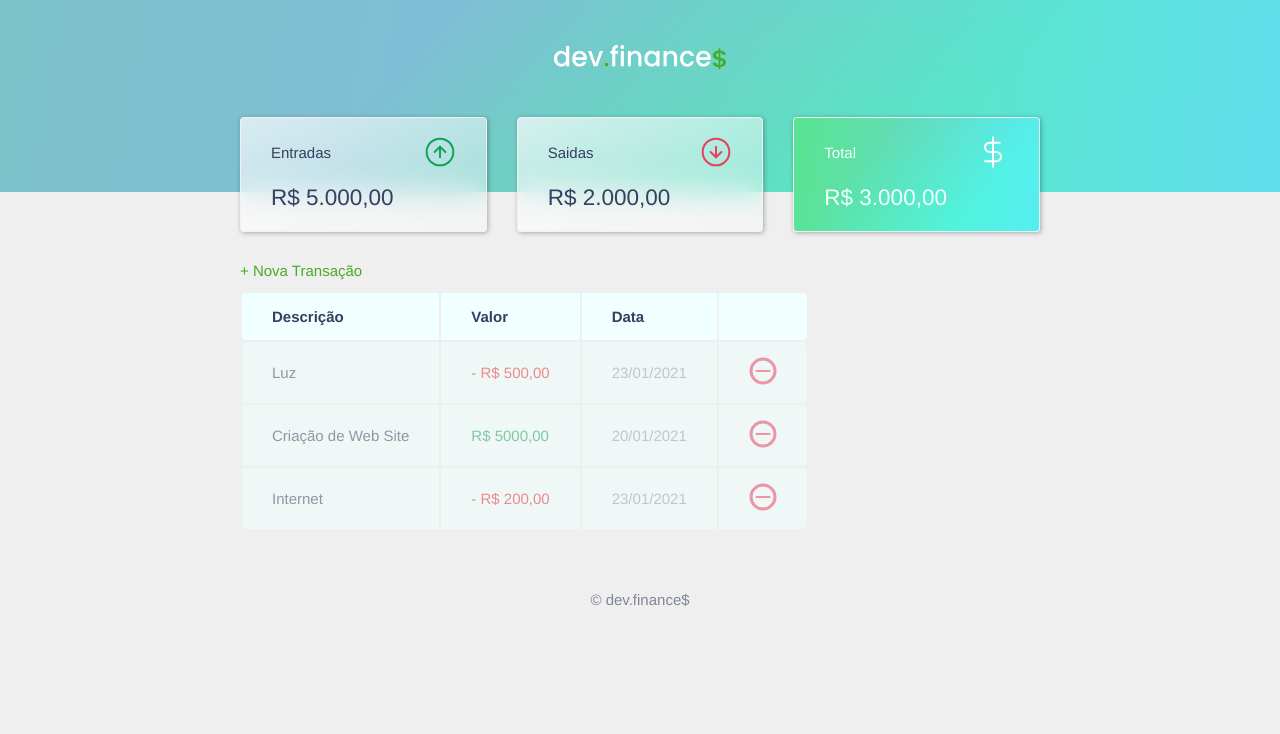
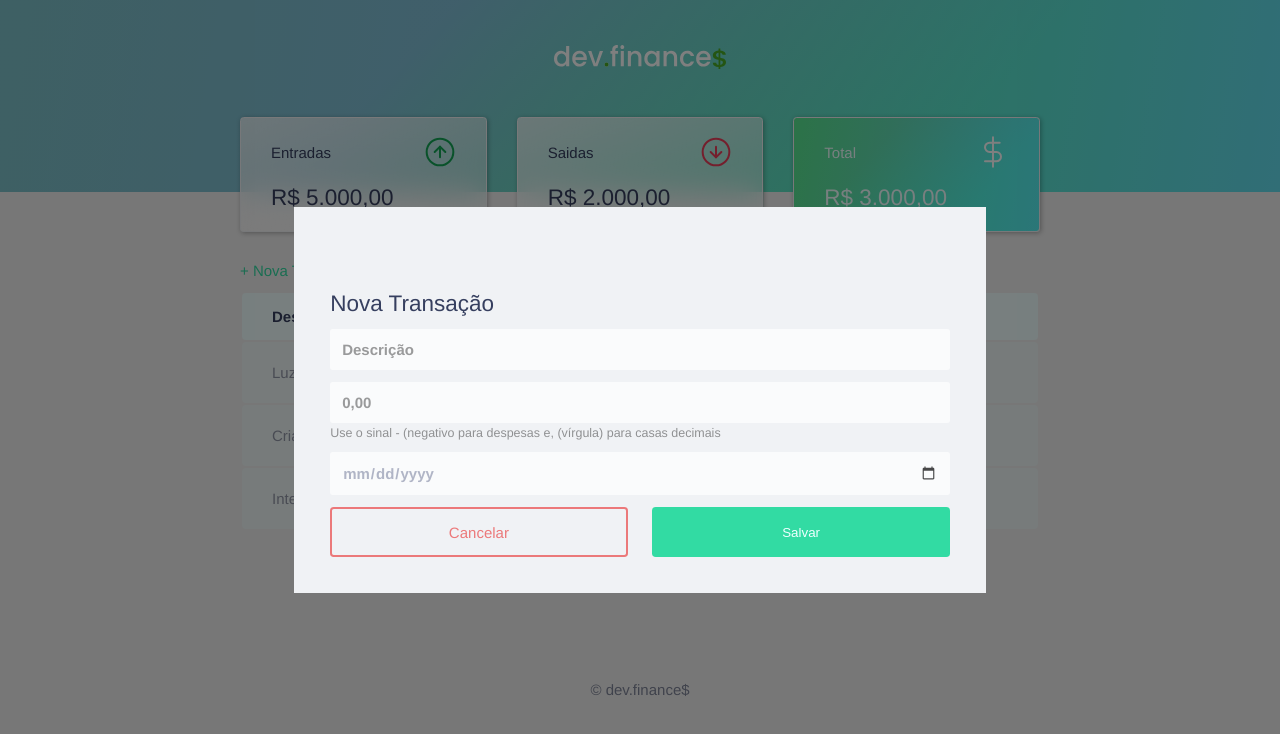
Before and after one commit to danieliraja/dev-finance, a plain HTML site: page index.html in a window 1280 px wide. Both pictures are taken after a click on the link "+ Nova Transação". Drawn offline with Linux system fonts and the light colour scheme.

Commit message:
fim da aula 2 do discovery

```diff
--- /dev/null
+++ b/app.js
@@ -0,0 +1,13 @@
+
+const Modal = {
+    open(){
+        document
+        .querySelector('.modal-overlay')
+        .classList.add('active');
+    },
+    close(){
+        document
+        .querySelector('.modal-overlay')
+        .classList.remove('active');
+    }
+}
--- a/index.html
+++ b/index.html
@@ -40,7 +40,7 @@
         </section>
         <section id="transactions">
             <h2 class="sr-only">Transações</h2>
-            <a href="#" class="button new">+ Nova Transação</a>
+            <a href="#" onclick="Modal.open()" class="button new">+ Nova Transação</a>
             <table id="data-table">
                 <thead>
                     <tr>
@@ -74,11 +74,54 @@
         </section>
 
     </main>
+    <div class="modal-overlay">
+        <div class="modal">
+            <div class="form">
+                <h2>Nova Transação</h2>
+                <form action="#">
+                    <div class="input-group">
+                        <label class="sr-only" for="description"></label>
+                        <input type="text"
+                        name="description"
+                        id="description"
+                        placeholder="Descrição">
+                    </div>
+                    <div class="input-group">
+                        <label class="sr-only" for="amount"></label>
+                        <input type="number"
+                        name="amount"
+                        step="0.01"
+                        id="amount"
+                        placeholder="0,00">
+                        <small class="help">
+                        Use o sinal - (negativo para despesas e, (vírgula)
+                        para casas decimais</small>
+                    </div>
+                    <div class="input-group">
+                        <label class="sr-only" for="date">Data</label>
+                        <input type="date"
+                        name="date"
+                        id="date"
+                        placeholder="15/06/1964">
+                    </div>
+
+                    <div class="input-group actions">
+                        <a href="#" onclick="Modal.close()" class="button cancel">Cancelar</a>
+                        <button>Salvar</button>
+                    </div>
+                </form>
+            </div>
+
+        </div>
+    </div>
 
 
     <footer>
         <p>&copy; dev.finance$</p>
     </footer>
+    <script src="app.js"></script>
+
+
 </body>
 
 </html>
--- a/style.css
+++ b/style.css
@@ -1,6 +1,9 @@
 /* ============ Global ===============*/
 :root{
     --dark-blue: #363f5f;
+    --green: #32DBA3;
+    --dark-green: #5DD993;
+    --red: #e92929
 }
 *{
     margin: 0;
@@ -30,18 +33,50 @@ body{
     width: min(90vw, 800px);
     margin: auto;
 }
-/* Links ============================*/
+/* Links & Buttons ============================*/
 a{
-    color: #49aa26;
+    color: var(--green);
     text-decoration: none;
 }
 a:hover{
-    color: #3dd705;
+    color: var(--dark-green);
 }
+
+button{
+    width: 100%;
+    height: 50px;
+    border: none;
+    color: azure;
+    background: var(--green);
+    padding: 0;
+    border-radius: 0.25rem;
+    cursor: pointer;
+}
+button:hover{
+    background: var(--dark-green);
+}
+
 .button.new{
     display:inline-block ;
     margin-bottom: 0.8rem;
 }
+
+.button.cancel{
+    color: var(--red);
+    border: 2px var(--red) solid;
+    border-radius: 0.25rem;
+    height: 50px;
+    display: flex;
+    align-items: center;
+    justify-content: center;
+    opacity: 0.6;
+}
+
+.button.cancel:hover{
+    opacity: 1;
+}
+
+
 /* =========== Titles ============== */
 h2{
     margin-top: 3.2rem;
@@ -114,14 +149,14 @@ header h1{
     color: azure;
 }
 /* Table ==================*/
-#transaction{
-    color: #363f5f;
+#transactions{
+    display: block;
+    width: 100%;
+    overflow-x: auto;
 }
 #data-table{
-    display: block;
     width: 100%;
     color: #969cb3;
-    overflow-x: auto;
 }
 table thead tr th:first-child,
 table tbody tr td:first-child{
@@ -133,7 +168,6 @@ table tbody tr td:last-child{
 }
 table th{
     background: azure;
-    font-weight: lighter;
     padding: 1rem 2rem;
     color: var(--dark-blue);
     text-align: left;
@@ -162,10 +196,77 @@ td.income{
 td.expense{
     color: #e92929;
 }
+/* Modal ===================*/
+.modal-overlay{
+    width: 100%;
+    height: 100%;
+    background-color: rgba(0, 0, 0, 0.5);
+    position: fixed;
+    top: 0;
+    display: flex;
+    align-items: center;
+    justify-content: center;
+    opacity: 0;
+    visibility: hidden;
+    z-index: 1;
+}
+
+.modal-overlay.active{
+    opacity: 1;
+    visibility: visible;
+}
+
+.modal{
+    background: #f0f2f5;
+    padding: 2.4rem;
+    position: relative;
+}
+
+/* Form ===================*/
+#form{
+    max-width: 500px;
+}
+#form h2{
+    margin-top: 0;
+}
+
+input{
+    border: none;
+    border-radius: 0.2rem;
+    padding: 0.8rem;
+    width: 100%;
+    color: #969cb3;
+    font-size: 1rem;
+}
+input[placeholder], input[date]{
+    opacity: 0.7;
+    font-family: 'Franklin Gothic Medium', 'Arial Narrow', Arial, sans-serif;
+    font-weight: bolder
+}
+input:focus-visible{
+    opacity: 1;
+}
+.input-group{
+    margin-top: 0.8rem;
+}
+.input-group small{
+    opacity: 0.4;
+}
+.input-group.actions{
+    display: flex;
+    justify-content: space-between;
+    align-items: center;
+}
+.input-group.actions .button,
+.input-group.actions button{
+    width: 48%;
+}
+
+
 
 /* Footer ==================*/
 footer{
-    padding: 4rem 0 2rem;
+    padding: 10rem 0 2rem;
     text-align: center;
     color: var(--dark-blue);
     opacity: 0.6;
@@ -176,8 +277,8 @@ footer{
 @media (min-width: 800px){
     html{
         font: 87.5%;
+    }
 
-    }
     #balance{
         display: grid;
         grid-template-columns: repeat(3, 1fr);
```
